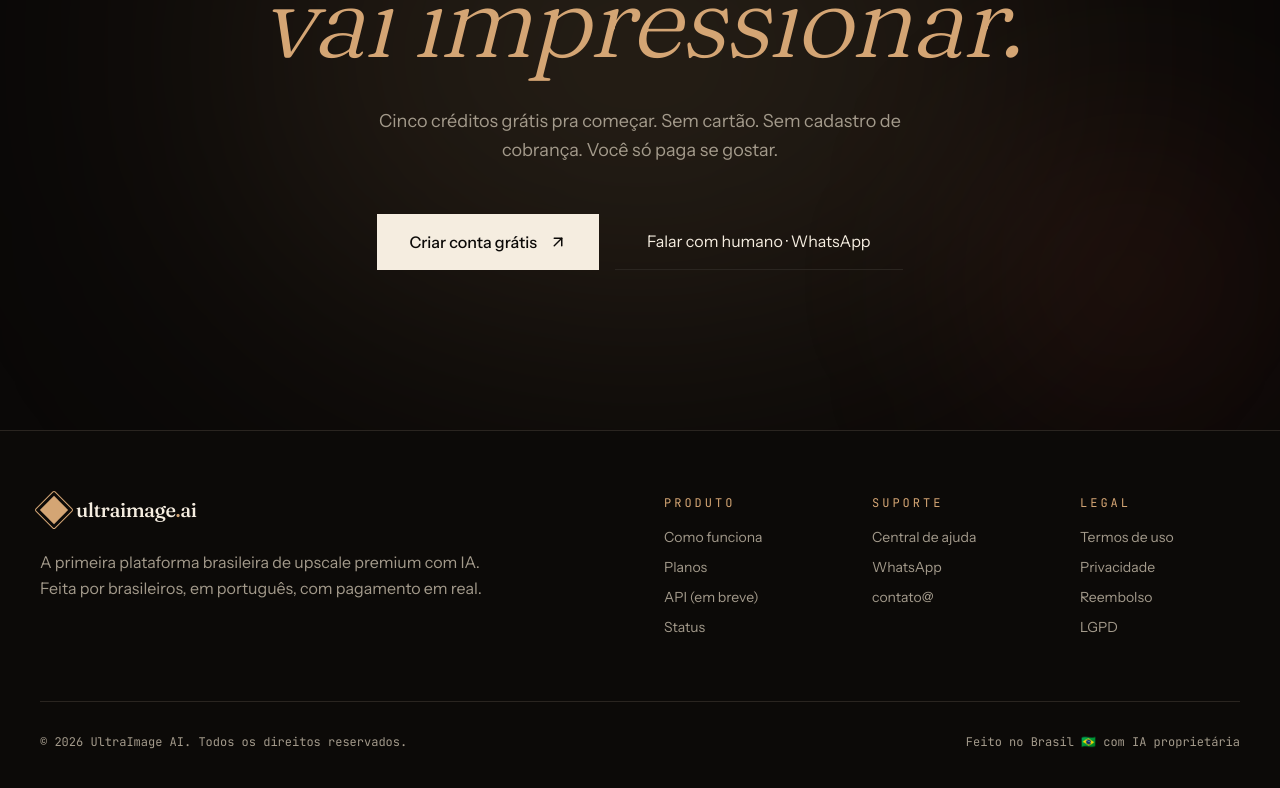
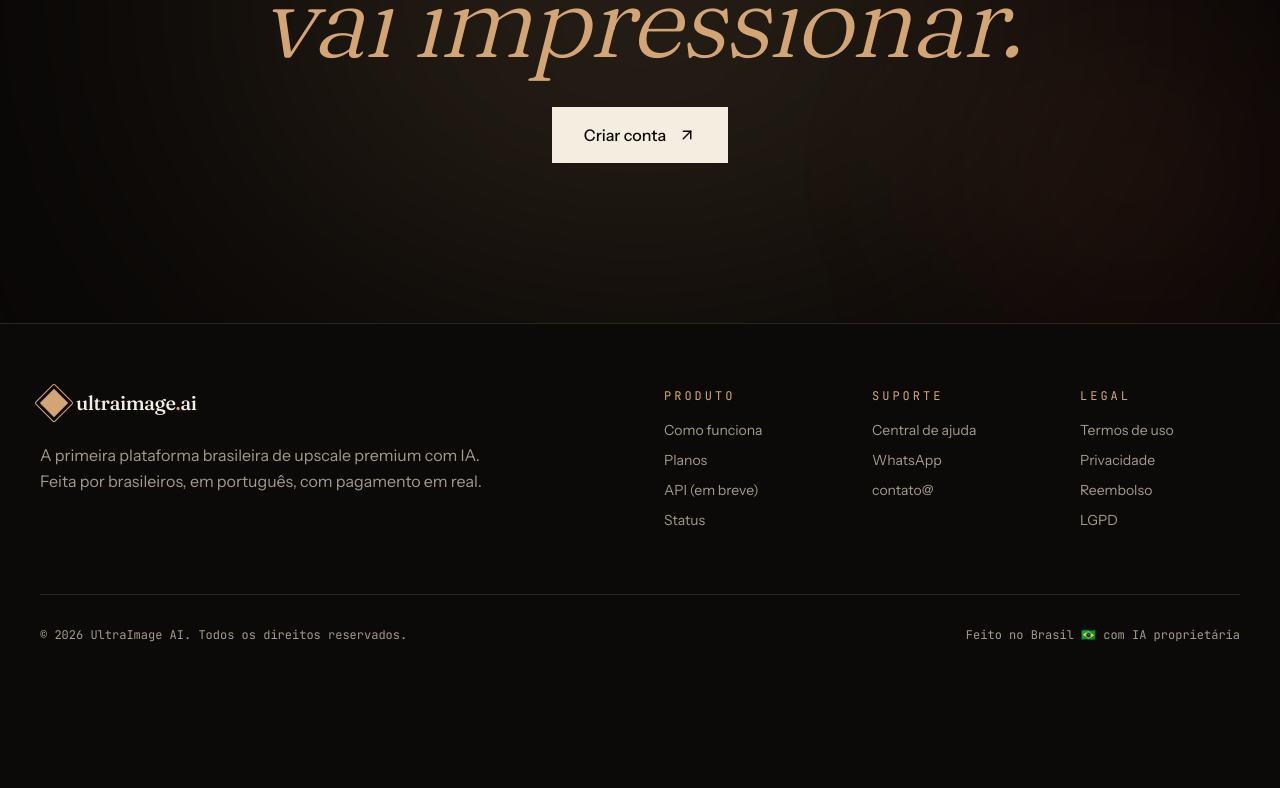
Before and after one commit to aquareladecorr-ops/ultraimage-ai, a Next.js app: page / in a window 1280 px wide. Shown: the part 7156-7944 px from the top of the page. After the commit the page ends 7863 px from the top, so only its background shows below. Built offline with nearby package versions, Linux system fonts and the light colour scheme; no server answers.

Commit message:
Update final-cta.tsx

```diff
--- a/src/components/landing/final-cta.tsx
+++ b/src/components/landing/final-cta.tsx
@@ -9,24 +9,22 @@ export function FinalCta() {
 
       <div className="max-w-[1100px] mx-auto relative text-center">
         <div className="text-xs uppercase tracking-[0.3em] text-copper mb-6 font-mono">§ Comece agora</div>
-        <h2 className="font-display leading-[0.92] tracking-editorial mb-10" style={{ fontWeight: 300, fontSize: "clamp(48px, 8vw, 112px)" }}>
+        <h2
+          className="font-display leading-[0.92] tracking-editorial mb-10"
+          style={{ fontWeight: 300, fontSize: "clamp(48px, 8vw, 112px)" }}
+        >
           Sua próxima foto<br />
           <em className="italic text-copper">vai impressionar.</em>
         </h2>
-        <p className="text-bone-dim text-lg max-w-xl mx-auto mb-12 leading-relaxed">
-          Cinco créditos grátis pra começar. Sem cartão. Sem cadastro de cobrança. Você só paga se gostar.
-        </p>
+
         <div className="flex flex-col sm:flex-row items-center justify-center gap-4">
-          <Link href="/signup" className="group inline-flex items-center gap-3 bg-bone text-ink px-8 py-4 text-base font-medium hover:bg-copper transition-colors">
-            Criar conta grátis
+          <Link
+            href="/signup"
+            className="group inline-flex items-center gap-3 bg-bone text-ink px-8 py-4 text-base font-medium hover:bg-copper transition-colors"
+          >
+            Criar conta
             <ArrowUpRight size={18} className="group-hover:translate-x-0.5 group-hover:-translate-y-0.5 transition-transform" />
           </Link>
-          <a
-            href="https://wa.me/5500000000000"
-            className="inline-flex items-center gap-3 text-bone px-8 py-4 text-base hover:text-copper transition-colors border-b border-ink-line hover:border-copper"
-          >
-            Falar com humano · WhatsApp
-          </a>
         </div>
       </div>
     </section>
```
